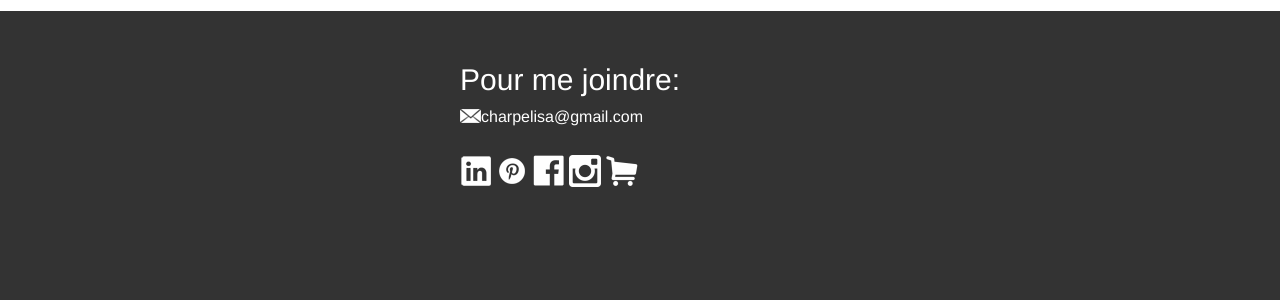
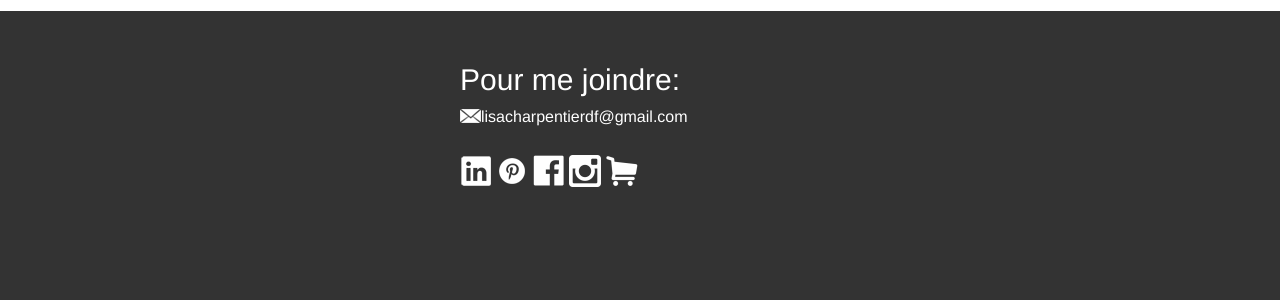
Before and after one commit to siteliz/siteliz.github.io, a Jekyll site: the page built from index.html, in a window 1280 px wide. Shown: the part 1885-2185 px from the top of the page. Built offline with Jekyll 4.4.1, drawn with Linux system fonts in a browser that asks for light colours; nearby versions of some CDN libraries; comment, search, counter and statistics services are not loaded.

Commit message:
info@ reconfigure

```diff
--- a/_config.yml
+++ b/_config.yml
@@ -8,7 +8,7 @@ description: Designer industriel et artiste de formation, je suis une fabricante
 author: Lisa Charpentier
 
 # Your email if you want it to be linked on the contact page
-author_email: charpelisa@gmail.com
+author_email: lisacharpentierdf@gmail.com
 
 # The directory for category index pages. Change it to something else if
 # for example you want links like /categories/category1 instead of /category1
--- a/_includes/footer.html
+++ b/_includes/footer.html
@@ -17,7 +17,7 @@
 			<div class="col-sm-8">
 				<section class="content">
 				<h2>Pour me joindre:</h2>
-				<p><img src="{{ "general/mail.png" | prepend: site.imagesurl }}"><a href="mailto:charpelisa@gmail.com">charpelisa@gmail.com</a></p>
+				<p><img src="{{ "general/mail.png" | prepend: site.imagesurl }}"><a href="mailto:lisacharpentierdf@gmail.com">lisacharpentierdf@gmail.com</a></p>
 				<p id="social">
 					<a href="http://ca.linkedin.com/pub/lisa-charpentier/22/172/11a"><img src="{{ "general/linkedin.png" | prepend: site.imagesurl }}"></a>
 					<a href="http://www.pinterest.com/charpelisa/"><img src="{{ "general/pinterest.png" | prepend: site.imagesurl }}"></a>
```
